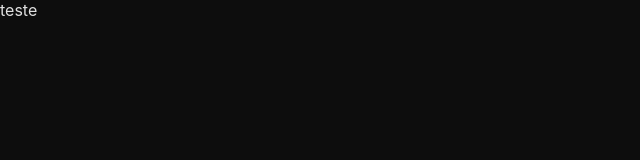
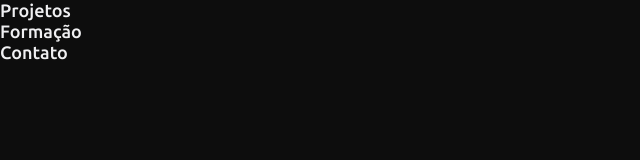
Before and after one commit to MuriloDutra2/Portfolio, a plain HTML site: page index.html in a window 1280 px wide. Shown: the whole page, without its empty margins (0-640 px from the left). Drawn offline with Linux system fonts and the light colour scheme.

Commit message:
iniciando navbar

```diff
--- a/assets/css/style.css
+++ b/assets/css/style.css
@@ -0,0 +1,18 @@
+@import url(variavel.css);
+
+@import url('https://fonts.googleapis.com/css2?family=Ubuntu:ital,wght@0,300;0,400;0,500;0,700;1,300;1,400;1,500;1,700&display=swap');
+
+/* NAVBAR ESTILIZAÇÃO */
+
+li, a, button {
+    font-family: var(--ff-ubuntu);
+    font-weight: 500;
+    font-size: 18px;
+    color: var(--branco);
+}
+
+li {
+    display: flex;
+    justify-content: space-between;
+    align-items: center;
+}
--- a/assets/css/variavel.css
+++ b/assets/css/variavel.css
@@ -1,3 +1,6 @@
+@import url('https://fonts.googleapis.com/css2?family=Ubuntu:ital,wght@0,300;0,400;0,500;0,700;1,300;1,400;1,500;1,700&display=swap');
+
+
 /*
     #VARIAVEIS DO CSS
 
@@ -40,6 +43,8 @@ VARIAVEIS GLOBAIS
 
         --ff-inter: "Inter", sans-serif;
 
+        --ff-ubuntu: "Ubuntu", serif;
+
         --section-heading: 40px;
         --fs-lg: 22px;
         --fs-md: 17px;
--- a/index.html
+++ b/index.html
@@ -4,11 +4,30 @@
     <meta charset="UTF-8">
     <meta name="viewport" content="width=device-width, initial-scale=1.0">
     <title>Murilo Dutra</title>
-    <link rel="stylesheet" href="assets/css/style.css">
+
     <link rel="stylesheet" href="assets/css/reset.css">
     <link rel="stylesheet" href="assets/css/variavel.css">
+    <link rel="stylesheet" href="assets/css/style.css">
 </head>
 <body>
-    teste
+
+    <!-- HEADER///////////////////////////////////////////////-->
+    <header>
+
+<!-- NAVBAR/////////////////////////////////////////////////-->
+        <nav>
+            <ul class="nav-links">
+                <li><a href="#">Projetos</a></li>
+                <li><a href="#">Formação</a></li>
+                <li><a href="#">Contato</a></li>
+            </ul>
+
+        </nav>
+
+
+
+
+
+    </header>
 </body>
 </html>
```
Also changed, not shown: assets/imagem/LOGO1.png (added).
